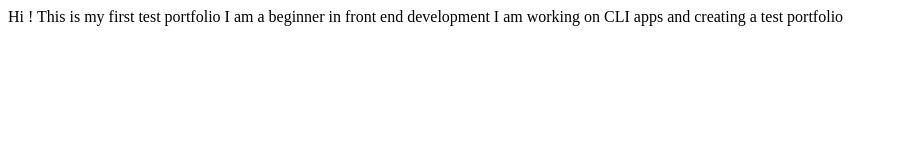
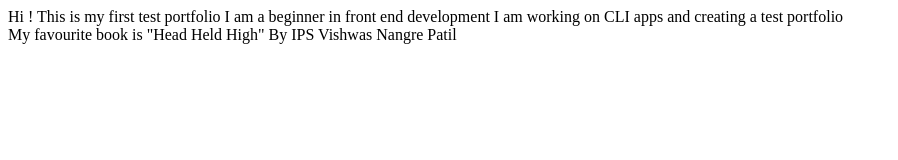
Before and after one commit to OmkarDevadiga/Test-portfolio, a plain HTML site: page index.html in a window 1280 px wide. Shown: the whole page, without its empty margins (0-898 px from the left). Drawn offline with Linux system fonts and the light colour scheme.

Commit message:
update interest

```diff
--- a/index.html
+++ b/index.html
@@ -11,5 +11,7 @@
     I am a beginner in front end development
 
     I am working on CLI apps and creating a test portfolio
+    <br>
+    My favourite book is "Head Held High" By IPS Vishwas Nangre Patil
 </body>
 </html>
```
